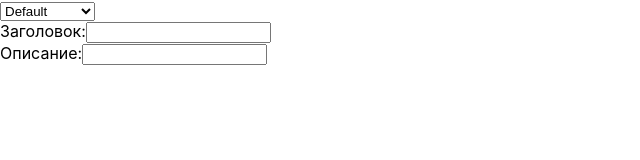
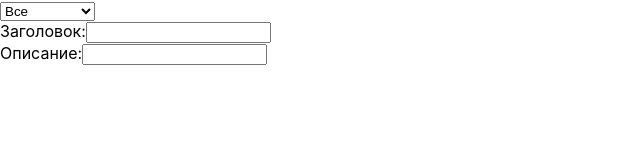
Before and after one commit to ArtMe4/todo-list, a React (Create React App) app: page / in a window 1280 px wide. Shown: the top 160 px of the page, without its empty margins (0-640 px from the left). Built offline with nearby package versions, Linux system fonts and the light colour scheme.

Commit message:
feat: change default name in selector

```diff
--- a/src/components/Todo/TodoFilter/TodoFilter.jsx
+++ b/src/components/Todo/TodoFilter/TodoFilter.jsx
@@ -11,7 +11,7 @@ export function TodoFilter({onFilter}) {
                 className="Todo-Filter__select"
                 onChange={onFilterChange}
             >
-                <option value="">Default</option>
+                <option value="">Все</option>
                 {
                     Object.keys(STATUS).map(item => (
                         <option value={STATUS[item]} key={item}>{STATUS[item]}</option>
```
